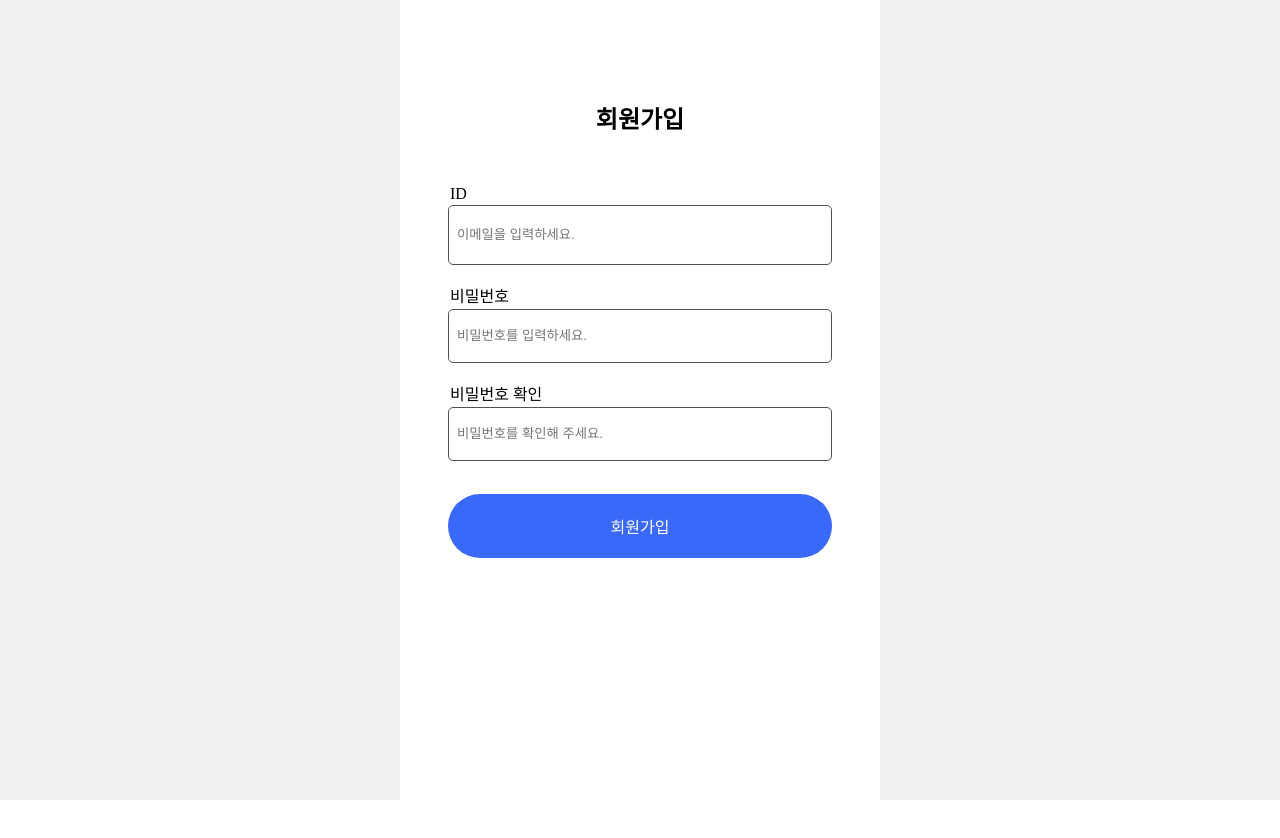
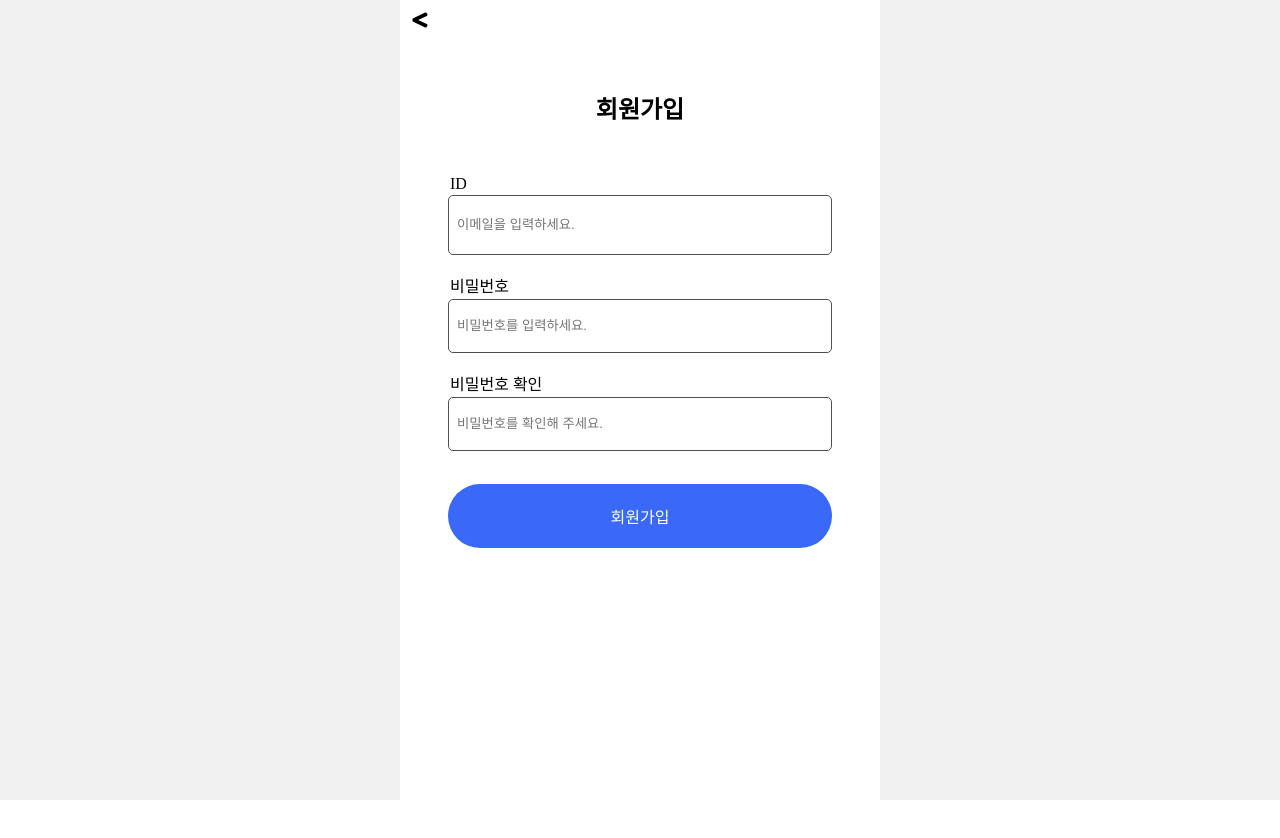
Before and after one commit to ShinjungOh/wanted-pre-onboarding-frontend, a React (Create React App) app: page /signup in a window 1280 px wide. Shown: the top 838 px of the page. After the commit the page ends 800 px from the top, so only its background shows below. Built offline with nearby package versions, Linux system fonts and the light colour scheme.

Commit message:
feat: 로그인, 회원가입 header 추가

```diff
--- a/src/ui/pages/Home.tsx
+++ b/src/ui/pages/Home.tsx
@@ -1,13 +1,27 @@
 import React from 'react';
 import styled from 'styled-components';
+// eslint-disable-next-line import/no-extraneous-dependencies
+import { useNavigate } from 'react-router';
 
-const Home = () => (
-  <Container>
-    <Title>투두 리스트</Title>
-    <Button>로그인</Button>
-    <Button>회원가입</Button>
-  </Container>
-);
+const Home = () => {
+  const navigate = useNavigate();
+
+  const onClickLogIn = () => {
+    navigate('/login');
+  };
+
+  const onClickSignUp = () => {
+    navigate('/signup');
+  };
+
+  return (
+    <Container>
+      <Title>투두 리스트</Title>
+      <Button onClick={onClickLogIn}>로그인</Button>
+      <Button onClick={onClickSignUp}>회원가입</Button>
+    </Container>
+  );
+};
 
 export default Home;
 
@@ -36,4 +50,5 @@ const Button = styled.button`
   background-color: #3a68f9;
   color: #ffffff;
   font-size: 16px;
+  cursor: pointer;
 `;
--- a/src/ui/pages/LogIn.tsx
+++ b/src/ui/pages/LogIn.tsx
@@ -1,8 +1,27 @@
 import React from 'react';
 import styled from 'styled-components';
+// eslint-disable-next-line import/no-extraneous-dependencies
+import { useNavigate } from 'react-router-dom';
+import { FaLessThan } from 'react-icons/fa';
 
-const LogIn = () => (
+const LogIn = () => {
+  const navigate = useNavigate();
+
+  const handleClickLogIn = () => {
+    navigate('/todo');
+  };
+
+  const onClickBack = () => {
+    navigate(-1);
+  };
+
+  return (
     <Container>
+      <Header>
+        <ButtonBox onClick={onClickBack}>
+          <FaLessThan />
+        </ButtonBox>
+      </Header>
       <Title>로그인</Title>
       <InputContainer>
         <Label htmlFor="email">ID</Label>
@@ -12,9 +31,10 @@ const LogIn = () => (
         <Label htmlFor="password">비밀번호</Label>
         <Input type="password" id="password" placeholder="비밀번호를 입력하세요." />
       </InputContainer>
-    <Button>로그인</Button>
+      <Button onClick={handleClickLogIn}>로그인</Button>
     </Container>
   );
+};
 
 export default LogIn;
 
@@ -26,7 +46,26 @@ const Container = styled.div`
   justify-content: flex-start;
   align-items: center;
   position: relative;
-  top: 10%;
+`;
+
+const Header = styled.div`
+  width: 100%;
+  height: 40px;
+  padding: 15px 10px;
+  margin-bottom: 30px;
+  display: flex;
+  flex-direction: row;
+  justify-content: space-between;
+  align-items: center;
+  position: relative;
+  top: 0;
+  font-size: 20px;
+`;
+
+const ButtonBox = styled.div`
+  width: 20px;
+  height: 20px;
+  cursor: pointer;
 `;
 
 const Title = styled.h2`
@@ -36,7 +75,6 @@ const Title = styled.h2`
 const InputContainer = styled.div`
   width: 80%;
   height: 10%;
-  //background-color: grey;
   display: flex;
   flex-direction: column;
   justify-content: center;
@@ -55,6 +93,7 @@ const Input = styled.input`
   padding-left: 8px;
   border-radius: 5px;
   border: 1px solid #505050;
+  cursor: pointer;
 `;
 
 const Button = styled.button`
@@ -66,4 +105,5 @@ const Button = styled.button`
   background-color: #3a68f9;
   color: #ffffff;
   font-size: 16px;
+  cursor: pointer;
 `;
--- a/src/ui/pages/SignUp.tsx
+++ b/src/ui/pages/SignUp.tsx
@@ -1,8 +1,27 @@
 import React from 'react';
 import styled from 'styled-components';
+// eslint-disable-next-line import/no-extraneous-dependencies
+import { useNavigate } from 'react-router-dom';
+import { FaLessThan } from 'react-icons/fa';
 
-const SignUp = () => (
+const SignUp = () => {
+  const navigate = useNavigate();
+
+  const handleClickSignUp = () => {
+    navigate('/todo');
+  };
+
+  const onClickBack = () => {
+    navigate(-1);
+  };
+
+  return (
     <Container>
+      <Header>
+        <ButtonBox onClick={onClickBack}>
+          <FaLessThan />
+        </ButtonBox>
+      </Header>
       <Title>회원가입</Title>
       <InputContainer>
         <Label htmlFor="email">ID</Label>
@@ -16,9 +35,10 @@ const SignUp = () => (
         <Label htmlFor="password-check">비밀번호 확인</Label>
         <Input type="password" id="password-check" placeholder="비밀번호를 확인해 주세요." />
       </InputContainer>
-    <Button>회원가입</Button>
+      <Button onClick={handleClickSignUp}>회원가입</Button>
     </Container>
   );
+};
 
 export default SignUp;
 
@@ -30,7 +50,26 @@ const Container = styled.div`
   justify-content: flex-start;
   align-items: center;
   position: relative;
-  top: 10%;
+`;
+
+const Header = styled.div`
+  width: 100%;
+  height: 40px;
+  padding: 15px 10px;
+  margin-bottom: 30px;
+  display: flex;
+  flex-direction: row;
+  justify-content: space-between;
+  align-items: center;
+  position: relative;
+  top: 0;
+  font-size: 20px;
+`;
+
+const ButtonBox = styled.div`
+  width: 20px;
+  height: 20px;
+  cursor: pointer;
 `;
 
 const Title = styled.h2`
@@ -40,7 +79,6 @@ const Title = styled.h2`
 const InputContainer = styled.div`
   width: 80%;
   height: 10%;
-  //background-color: grey;
   display: flex;
   flex-direction: column;
   justify-content: center;
@@ -59,6 +97,7 @@ const Input = styled.input`
   padding-left: 8px;
   border-radius: 5px;
   border: 1px solid #505050;
+  cursor: pointer;
 `;
 
 const Button = styled.button`
@@ -70,4 +109,5 @@ const Button = styled.button`
   background-color: #3a68f9;
   color: #ffffff;
   font-size: 16px;
+  cursor: pointer;
 `;
```
Also changed, not shown: src/ui/pages/Todo.tsx (added, +7 -0 lines). Lines whose indentation alone changed are shown as unchanged.
